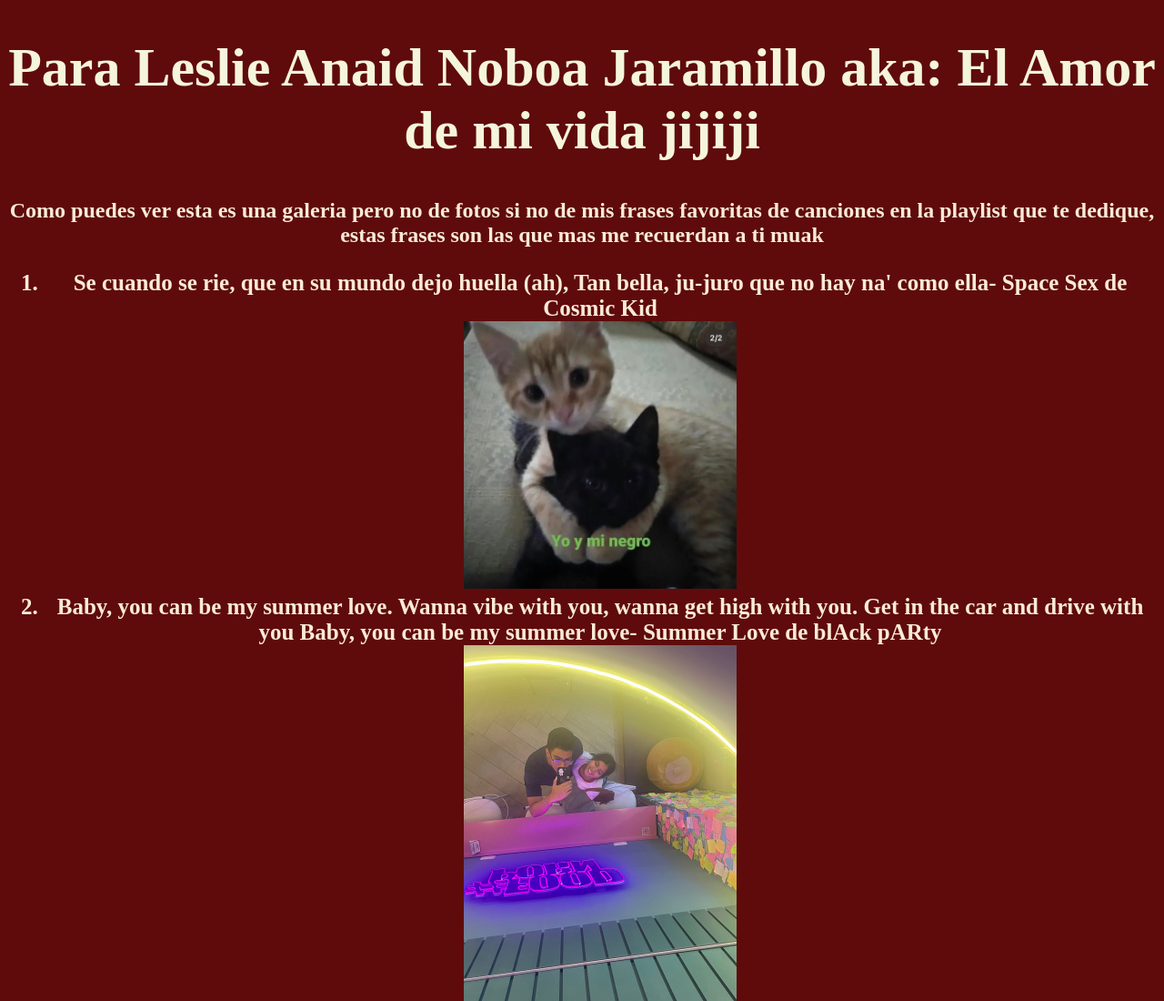
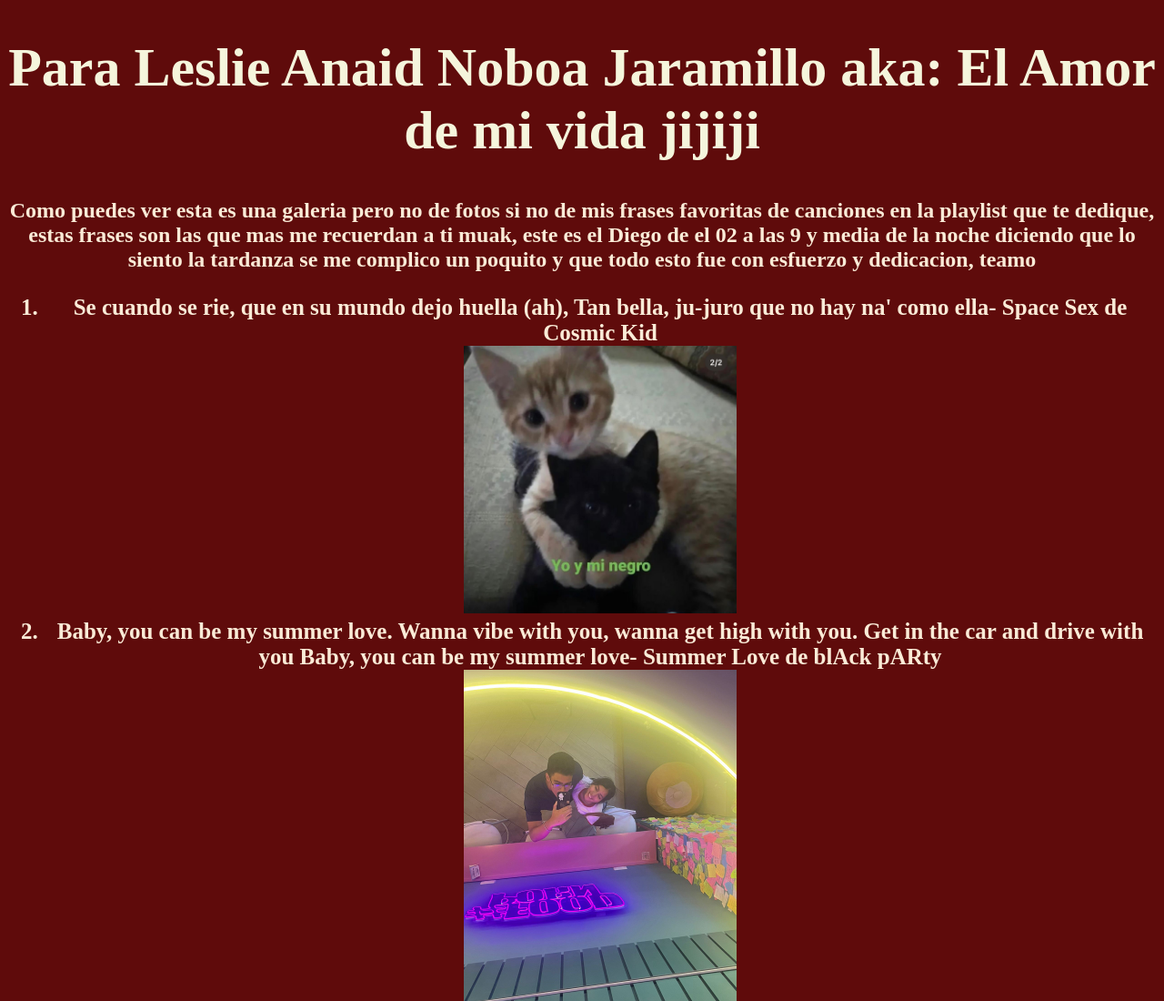
Before and after one commit to cheporozo/proyecto-pareja-1.1, a plain HTML site: page index.html in a window 1280 px wide. Shown: the top 1100 px of the page at 91% size. Drawn offline with Linux system fonts and the light colour scheme.

Commit message:
agg index.html

```diff
--- a/index.html
+++ b/index.html
@@ -9,7 +9,7 @@
 <body>
     <h1>Para Leslie Anaid Noboa Jaramillo aka: El Amor de mi vida jijiji</h1>
 
-    <h2> Como puedes ver esta es una galeria pero no de fotos si no de mis frases favoritas de canciones en la playlist que te dedique, estas frases son las que mas me recuerdan a ti muak</h2>
+    <h2> Como puedes ver esta es una galeria pero no de fotos si no de mis frases favoritas de canciones en la playlist que te dedique, estas frases son las que mas me recuerdan a ti muak, este es el Diego de el 02 a las 9 y media de la noche diciendo que lo siento la tardanza se me complico un poquito y que todo esto fue con esfuerzo y dedicacion, teamo</h2>
 
     <h3>
         <ol>
```
